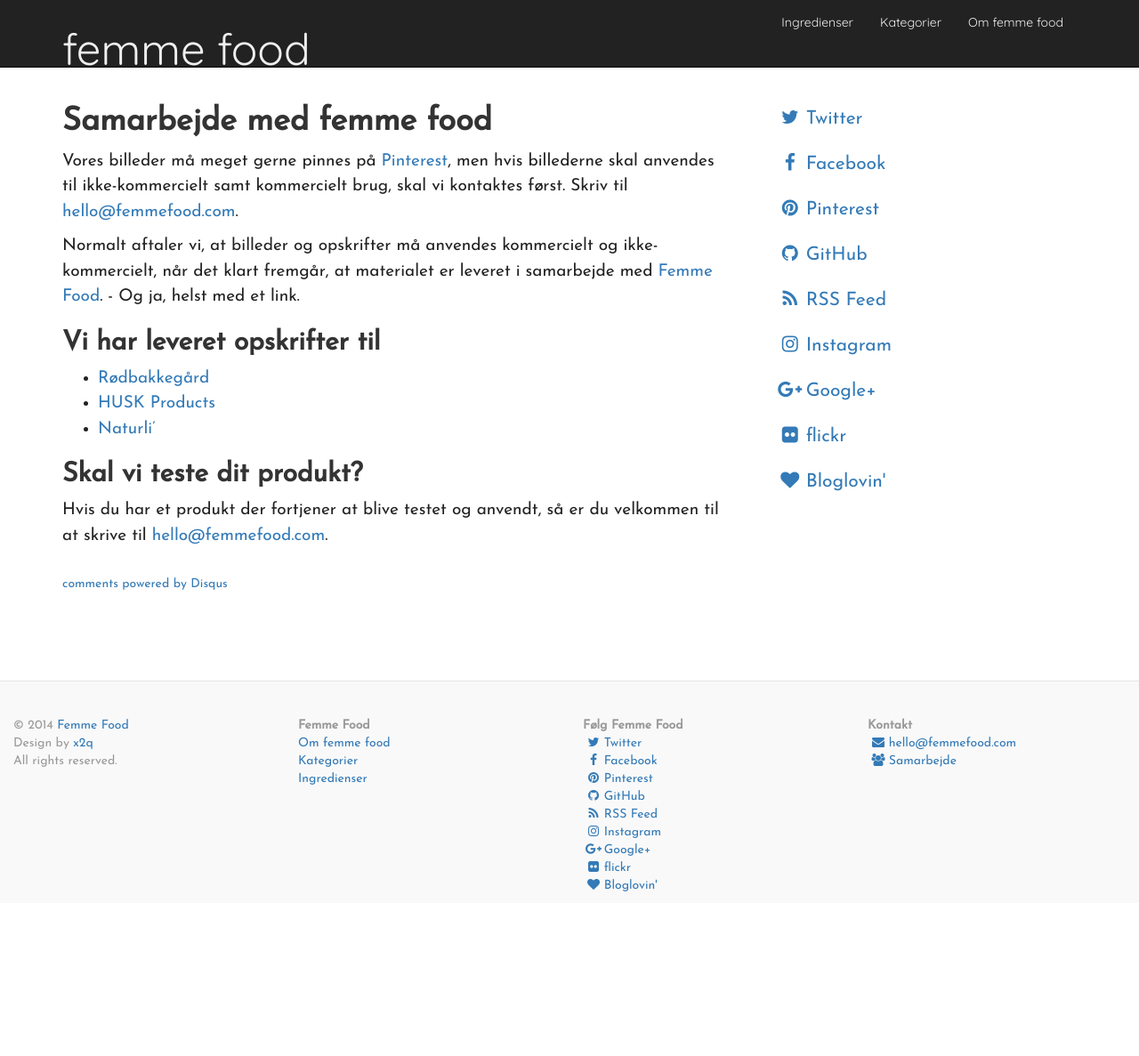
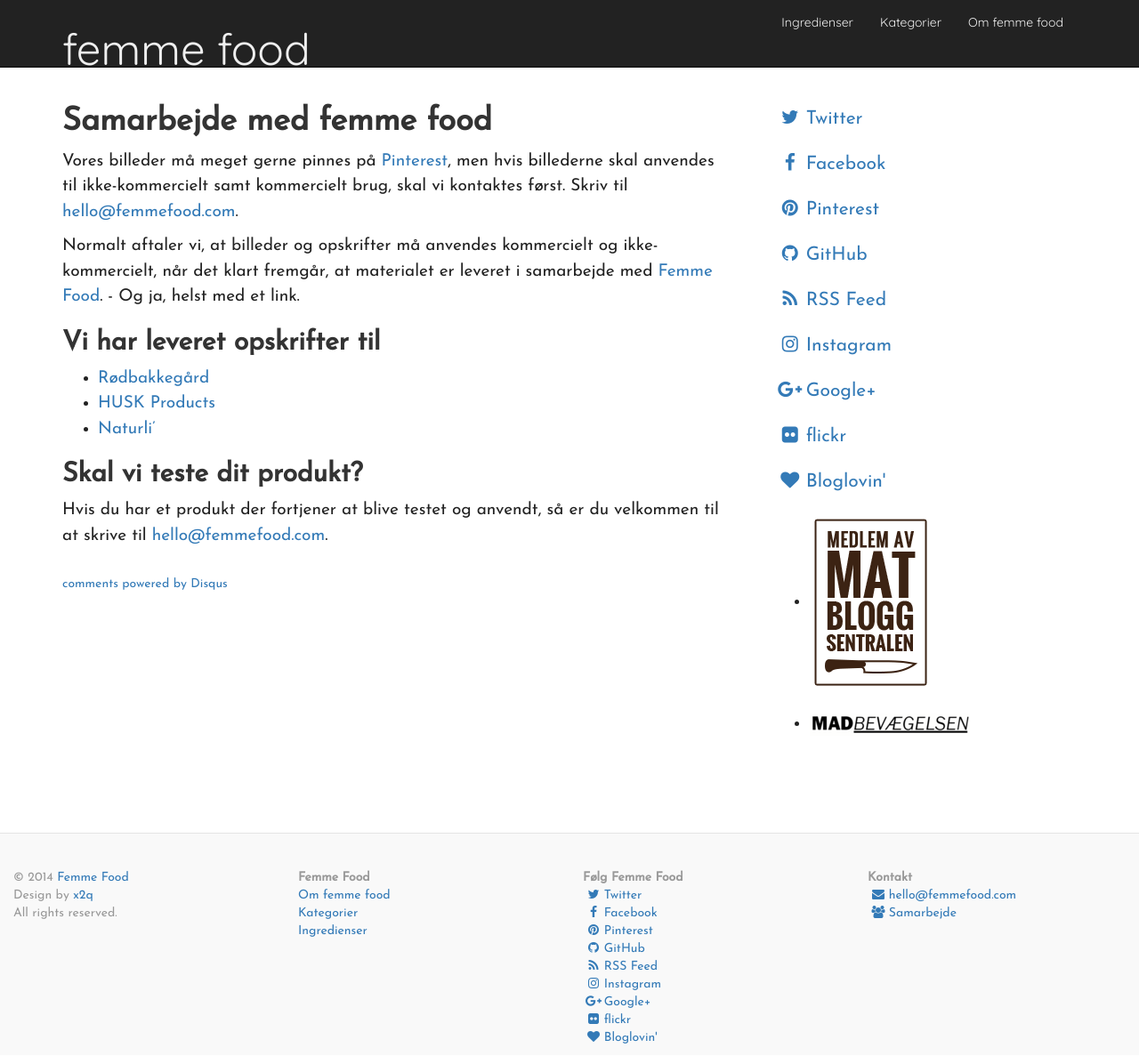
Before and after one commit to femmefood/femmefood.com, a Jekyll site: the page built from samarbejde/index.md, in a window 1280 px wide and 1187 px high. Shown: the whole window at 89% size. Built offline with Jekyll 4.4.1, drawn with Linux system fonts in a browser that asks for light colours; nearby versions of some CDN libraries; Markdown is read by kramdown in place of the engine named in the settings; comment, search, counter and statistics services are not loaded.

Commit message:
adds logos for Madbevægelsen and Matbloggsentralen

```diff
--- a/_includes/sidebar.html
+++ b/_includes/sidebar.html
@@ -10,4 +10,14 @@
     <li><a href="http://www.flickr.com/photos/femmefood/"><i class="fa fa-flickr"></i>flickr</a></li>
     <li><a href="http://www.bloglovin.com/en/blog/7160657"><i class="fa fa-heart"></i>Bloglovin'</a></li>
   </ul>
+  <ul class="list-unstyles">
+    <li><a href="http://matbloggsentralen.no/">
+          <img src="/images/matbloggsentralen.png" alt="Medlem af Matbloggsentralen">
+       </a>
+    </li>
+    <li><a href="http://madbevaegelsen.dk/">
+          <img src="/images/madbevaegelsen.png" alt="Medlem af Madbevægelsen">
+        </a>
+    </li>
+  </ul>
 </div>
```
